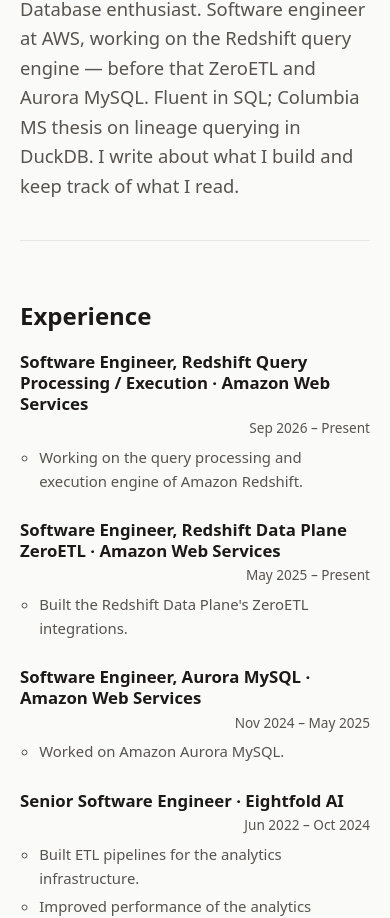
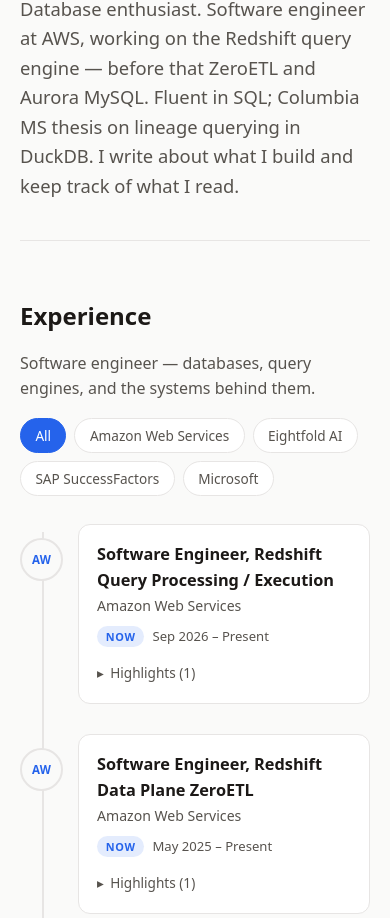
Before and after one commit to sughosh360/sughosh360.github.io, an Astro site: page / in a window 390 px wide. Shown: the part 211-1129 px from the top of the page. Built offline with nearby package versions, Linux system fonts and the light colour scheme; Astro itself is replaced by a stand-in of ours.

Commit message:
Make Experience section interactive: org filter chips, scroll-reveal timeline, expandable highlights
Co-Authored-By: Devin AI <158243242+devin-ai-integration[bot]@users.noreply.github.com>

```diff
--- a/src/components/ExperienceItem.astro
+++ /dev/null
@@ -1,55 +0,0 @@
----
-import type { Experience } from '../data/site';
-
-interface Props {
-  item: Experience;
-}
-
-const { role, org, period, bullets } = Astro.props.item;
----
-
-<li class="item">
-  <div class="top">
-    <h3>{role} · {org}</h3>
-    <span class="period muted">{period}</span>
-  </div>
-  {
-    bullets.length > 0 && (
-      <ul>
-        {bullets.map((b) => (
-          <li>{b}</li>
-        ))}
-      </ul>
-    )
-  }
-</li>
-
-<style>
-  .item {
-    margin-bottom: 1.6rem;
-  }
-  .top {
-    display: flex;
-    flex-wrap: wrap;
-    align-items: baseline;
-    gap: 0.2rem 0.8rem;
-  }
-  h3 {
-    margin: 0;
-    font-size: 1.05rem;
-  }
-  .period {
-    margin-left: auto;
-    font-size: 0.85rem;
-    white-space: nowrap;
-  }
-  ul {
-    margin: 0.45rem 0 0;
-    padding-left: 1.2rem;
-    font-size: 0.93rem;
-    color: var(--muted);
-  }
-  li li {
-    margin: 0.25rem 0;
-  }
-</style>
--- /dev/null
+++ b/src/components/ExperienceTimeline.astro
@@ -0,0 +1,316 @@
+---
+import type { Experience } from '../data/site';
+
+interface Props {
+  items: Experience[];
+}
+
+const { items } = Astro.props;
+
+const initials = (org: string) =>
+  org
+    .split(/\s+/)
+    .map((w) => w[0] ?? '')
+    .join('')
+    .slice(0, 2)
+    .toUpperCase();
+
+// Preserve file order (newest first); group only for stable ordering of the filter chips.
+const orgs = [...new Set(items.map((i) => i.org))];
+const isCurrent = (period: string) => /present/i.test(period);
+---
+
+<div class="exp" data-timeline>
+  <div class="filters" role="group" aria-label="Filter experience by company">
+    <button class="chip is-active" data-org="" aria-pressed="true">All</button>
+    {orgs.map((org) => <button class="chip" data-org={org} aria-pressed="false">{org}</button>)}
+  </div>
+
+  <ol class="tl">
+    {
+      items.map((item) => (
+        <li class="tl-item" data-org={item.org}>
+          <span class="dot" aria-hidden="true">{initials(item.org)}</span>
+          <article class="card">
+            <div class="card-top">
+              <div>
+                <p class="role">{item.role}</p>
+                <p class="org-name muted">{item.org}</p>
+              </div>
+              <div class="meta">
+                {isCurrent(item.period) && <span class="badge">Now</span>}
+                <span class="period muted">{item.period}</span>
+              </div>
+            </div>
+            {item.bullets.length > 0 && (
+              <details class="details">
+                <summary>Highlights ({item.bullets.length})</summary>
+                <ul>
+                  {item.bullets.map((b) => (
+                    <li>{b}</li>
+                  ))}
+                </ul>
+              </details>
+            )}
+          </article>
+        </li>
+      ))
+    }
+  </ol>
+</div>
+
+<script>
+  const root = document.querySelector('[data-timeline]');
+  if (root) {
+    // Filter chips
+    const chips = root.querySelectorAll<HTMLButtonElement>('.chip');
+    const items = root.querySelectorAll<HTMLElement>('.tl-item');
+    chips.forEach((chip) => {
+      chip.addEventListener('click', () => {
+        const org = chip.dataset.org ?? '';
+        chips.forEach((c) => {
+          c.classList.toggle('is-active', c === chip);
+          c.setAttribute('aria-pressed', String(c === chip));
+        });
+        items.forEach((el) => {
+          const match = org === '' || el.dataset.org === org;
+          el.hidden = !match;
+          if (match) el.classList.add('is-visible');
+        });
+      });
+    });
+
+    // Scroll reveal
+    const io = new IntersectionObserver(
+      (entries) => {
+        entries.forEach((e) => {
+          if (e.isIntersecting) {
+            e.target.classList.add('is-visible');
+            io.unobserve(e.target);
+          }
+        });
+      },
+      { threshold: 0.12 }
+    );
+    items.forEach((el) => io.observe(el));
+  }
+</script>
+
+<style>
+  .exp {
+    margin-top: 0.5rem;
+  }
+
+  .filters {
+    display: flex;
+    flex-wrap: wrap;
+    gap: 0.5rem;
+    margin-bottom: 1.75rem;
+  }
+  .chip {
+    padding: 0.35rem 0.9rem;
+    font: inherit;
+    font-size: 0.85rem;
+    color: var(--muted);
+    background: var(--card);
+    border: 1px solid var(--border);
+    border-radius: 999px;
+    cursor: pointer;
+    transition: color 0.15s ease, border-color 0.15s ease, background 0.15s ease;
+  }
+  .chip:hover {
+    color: var(--fg);
+    border-color: var(--accent);
+  }
+  .chip.is-active {
+    color: #fff;
+    background: var(--accent);
+    border-color: var(--accent);
+  }
+  @media (prefers-color-scheme: dark) {
+    .chip.is-active {
+      color: #0c0a09;
+    }
+  }
+
+  .tl {
+    list-style: none;
+    margin: 0;
+    padding: 0;
+    position: relative;
+  }
+  /* vertical rail */
+  .tl::before {
+    content: '';
+    position: absolute;
+    left: 1.55rem;
+    top: 0.5rem;
+    bottom: 0.5rem;
+    width: 2px;
+    background: var(--border);
+  }
+
+  .tl-item {
+    position: relative;
+    padding-left: 4.25rem;
+    padding-bottom: 1.9rem;
+    opacity: 0;
+    transform: translateY(14px);
+    transition: opacity 0.5s ease, transform 0.5s ease;
+  }
+  .tl-item.is-visible {
+    opacity: 1;
+    transform: none;
+  }
+  .tl-item:last-child {
+    padding-bottom: 0;
+  }
+  .tl-item[hidden] {
+    display: none;
+  }
+
+  .dot {
+    position: absolute;
+    left: 0;
+    top: 1.15rem;
+    width: 3.1rem;
+    height: 3.1rem;
+    display: grid;
+    place-items: center;
+    font-size: 0.8rem;
+    font-weight: 700;
+    letter-spacing: 0.02em;
+    color: var(--accent);
+    background: var(--bg);
+    border: 2px solid var(--border);
+    border-radius: 50%;
+    transition: border-color 0.2s ease, transform 0.2s ease;
+  }
+  .tl-item:hover .dot,
+  .tl-item:focus-within .dot {
+    border-color: var(--accent);
+    transform: scale(1.06);
+  }
+
+  .card {
+    padding: 1rem 1.15rem;
+    border: 1px solid var(--border);
+    border-radius: 0.75rem;
+    background: var(--card);
+    transition: border-color 0.2s ease, box-shadow 0.2s ease, transform 0.2s ease;
+  }
+  .tl-item:hover .card,
+  .tl-item:focus-within .card {
+    border-color: var(--accent);
+    transform: translateY(-2px);
+    box-shadow: 0 8px 24px -12px rgba(0, 0, 0, 0.25);
+  }
+
+  .card-top {
+    display: flex;
+    flex-wrap: wrap;
+    align-items: flex-start;
+    gap: 0.5rem 1rem;
+  }
+  .role {
+    margin: 0;
+    font-weight: 600;
+    font-size: 1.02rem;
+  }
+  .org-name {
+    margin: 0.15rem 0 0;
+    font-size: 0.88rem;
+  }
+  .meta {
+    margin-left: auto;
+    display: flex;
+    flex-direction: column;
+    align-items: flex-end;
+    gap: 0.3rem;
+  }
+  .period {
+    font-size: 0.82rem;
+    white-space: nowrap;
+  }
+  .badge {
+    font-size: 0.68rem;
+    font-weight: 700;
+    text-transform: uppercase;
+    letter-spacing: 0.06em;
+    padding: 0.12rem 0.55rem;
+    border-radius: 999px;
+    color: var(--accent);
+    background: color-mix(in srgb, var(--accent) 12%, transparent);
+  }
+
+  .details {
+    margin-top: 0.7rem;
+  }
+  .details summary {
+    cursor: pointer;
+    font-size: 0.85rem;
+    color: var(--muted);
+    list-style: none;
+    display: inline-flex;
+    align-items: center;
+    gap: 0.4rem;
+    padding: 0.2rem 0;
+  }
+  .details summary::-webkit-details-marker {
+    display: none;
+  }
+  .details summary::before {
+    content: '▸';
+    transition: transform 0.2s ease;
+  }
+  .details[open] summary::before {
+    transform: rotate(90deg);
+  }
+  .details summary:hover {
+    color: var(--fg);
+  }
+  .details ul {
+    margin: 0.6rem 0 0;
+    padding-left: 1.2rem;
+    font-size: 0.9rem;
+    color: var(--muted);
+  }
+  .details li {
+    margin: 0.3rem 0;
+  }
+
+  @media (max-width: 560px) {
+    .tl::before {
+      left: 1.35rem;
+    }
+    .tl-item {
+      padding-left: 3.6rem;
+    }
+    .dot {
+      width: 2.7rem;
+      height: 2.7rem;
+      font-size: 0.72rem;
+      top: 0.9rem;
+    }
+    .meta {
+      margin-left: 0;
+      flex-direction: row;
+      align-items: center;
+      gap: 0.5rem;
+    }
+  }
+
+  @media (prefers-reduced-motion: reduce) {
+    .tl-item {
+      opacity: 1;
+      transform: none;
+      transition: none;
+    }
+    .card,
+    .dot,
+    .chip,
+    .details summary::before {
+      transition: none;
+    }
+  }
+</style>
--- a/src/pages/index.astro
+++ b/src/pages/index.astro
@@ -5,7 +5,7 @@ import experienceJson from '../data/experience.json';
 import Base from '../layouts/Base.astro';
 import BookList from '../components/BookList.astro';
 import ProjectCard from '../components/ProjectCard.astro';
-import ExperienceItem from '../components/ExperienceItem.astro';
+import ExperienceTimeline from '../components/ExperienceTimeline.astro';
 import { site, type Book, type Project, type Experience } from '../data/site';
 
 const books = booksJson as Book[];
@@ -23,9 +23,8 @@ const byStatus = (status: 'reading' | 'read' | 'next') =>
 
   <section id="experience">
     <h2>Experience</h2>
-    <ul class="experience">
-      {experience.map((item) => <ExperienceItem item={item} />)}
-    </ul>
+    <p class="muted">Software engineer — databases, query engines, and the systems behind them.</p>
+    <ExperienceTimeline items={experience} />
   </section>
 
   <section id="projects">
@@ -70,10 +69,8 @@ const byStatus = (status: 'reading' | 'read' | 'next') =>
     font-size: 1.15rem;
     margin: 0;
   }
-  .experience {
-    list-style: none;
-    margin: 0;
-    padding: 0;
+  #experience p {
+    margin-top: 0.4rem;
   }
   .grid {
     display: grid;
```
